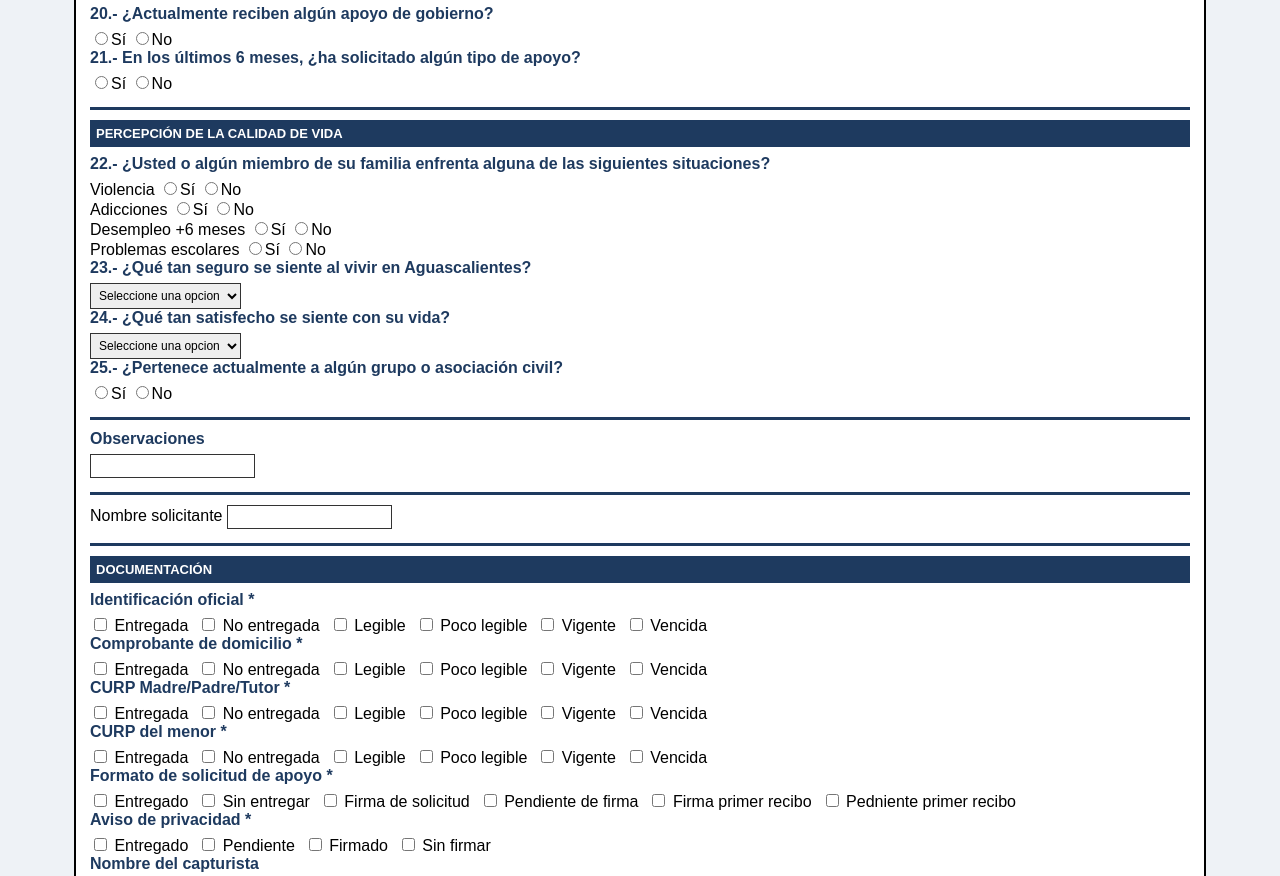
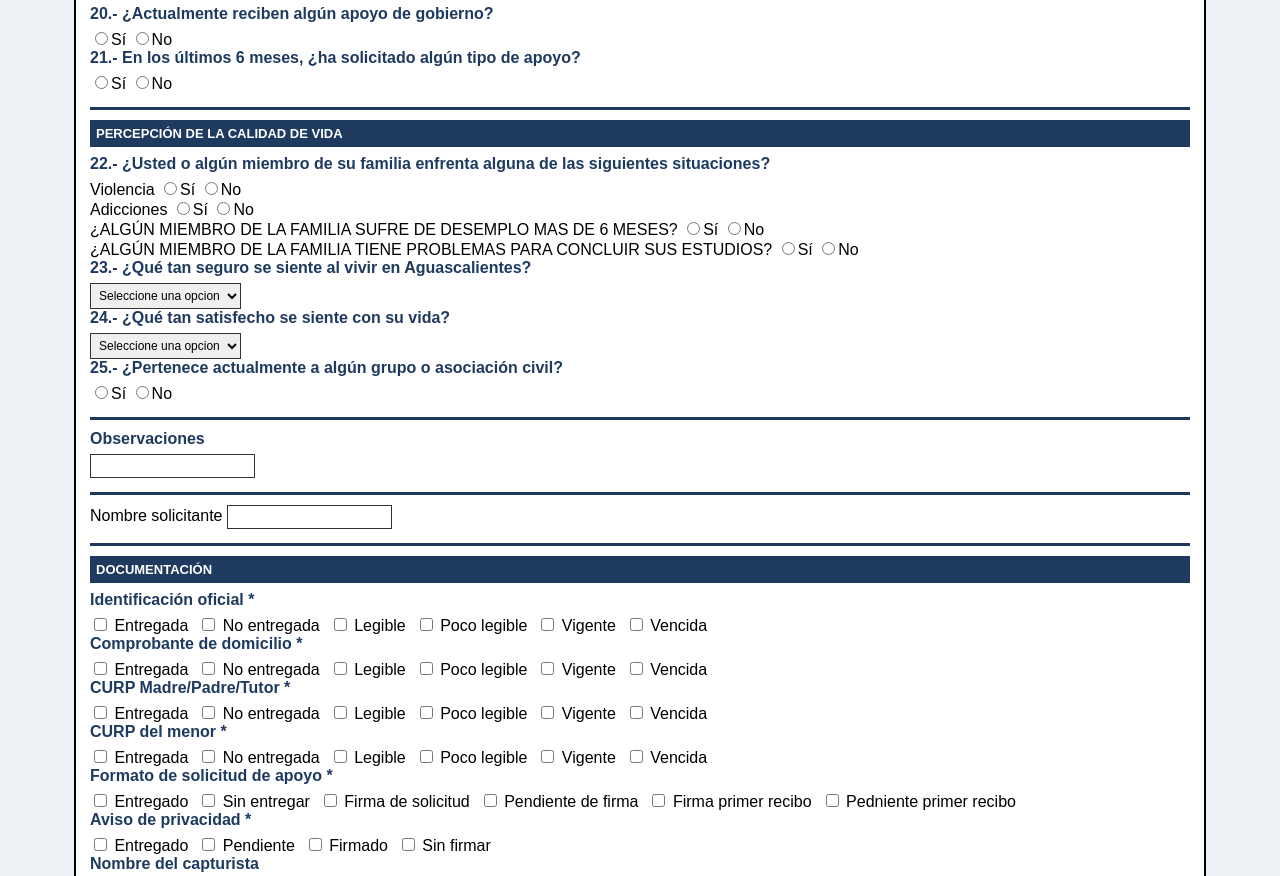
Before and after one commit to spott226/frontend-dif, a website: page views/hoja3.html in a window 1280 px wide. Shown: the part 854-1730 px from the top of the page. Drawn offline with Linux system fonts and the light colour scheme.

Commit message:
correccion de datos 8

```diff
--- a/views/hoja3.html
+++ b/views/hoja3.html
@@ -189,7 +189,7 @@ Adicciones
 
 <br>
 
-Desempleo +6 meses
+¿ALGÚN MIEMBRO DE LA FAMILIA SUFRE DE DESEMPLO MAS DE 6 MESES?
 <label><input type="radio" name="des" value="si">Sí</label>
 <label><input type="radio" name="des" value="no">No</label>
 
@@ -200,7 +200,7 @@ Desempleo +6 meses
 
 <br>
 
-Problemas escolares
+¿ALGÚN MIEMBRO DE LA FAMILIA TIENE PROBLEMAS PARA CONCLUIR SUS ESTUDIOS?
 <label><input type="radio" name="est" value="si">Sí</label>
 <label><input type="radio" name="est" value="no">No</label>
 
```
